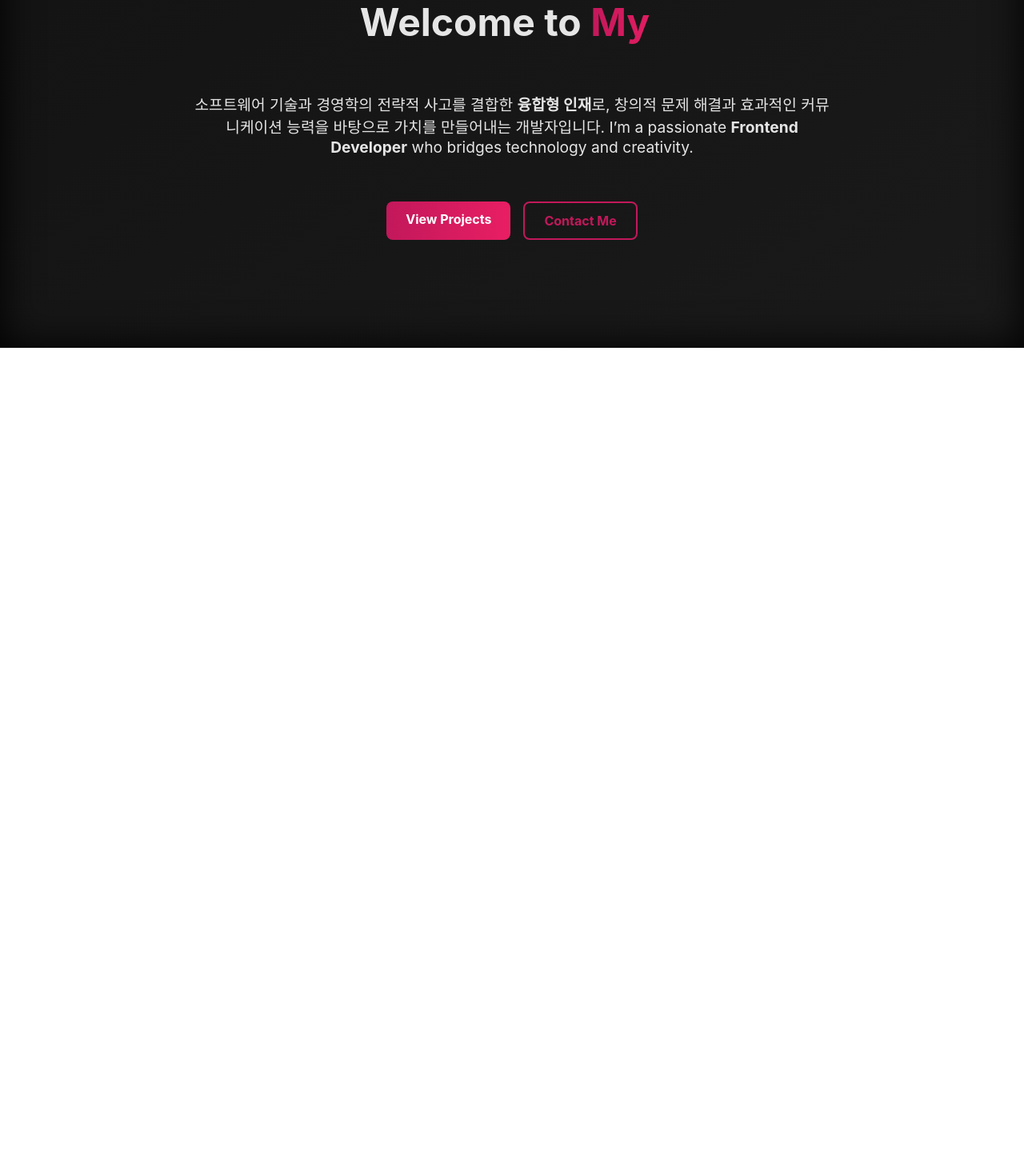
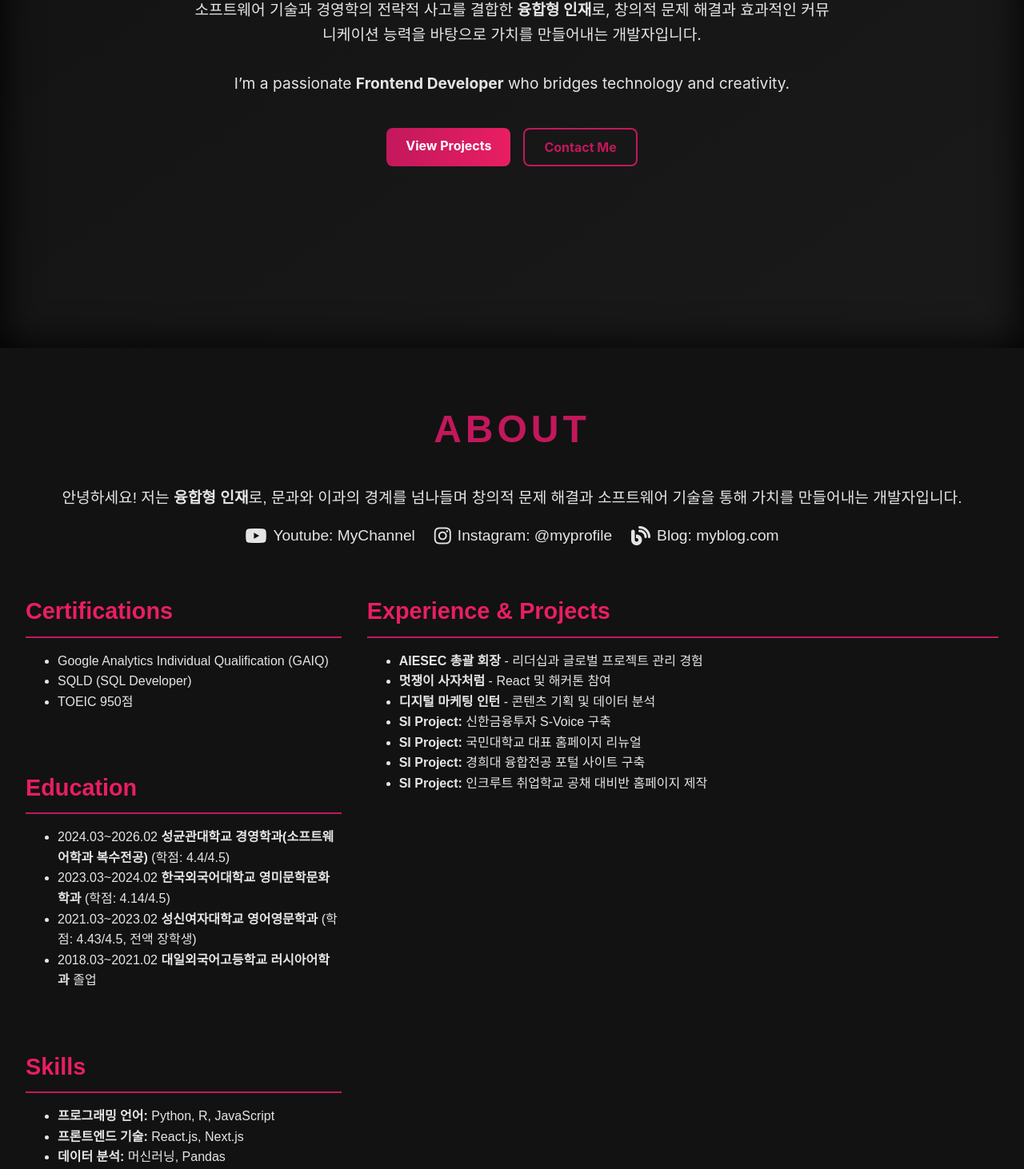
Before and after one commit to SyraYunji/My-Homepage, a React (Create React App) app: page / in a window 1280 px wide. Shown: the part 397-1859 px from the top of the page at 80% size. Before the commit the page ends 832 px from the top, so only its background shows below. Built offline with nearby package versions, Linux system fonts and the light colour scheme; the HTML template or start-up script is replaced by a standard one.

Commit message:
about도 함

```diff
--- a/src/App.js
+++ b/src/App.js
@@ -1,12 +1,14 @@
 import React from "react";
 import Navbar from "./components/Navbar";
 import Home from "./Home/Home";
+import About from "./about/About";
 
 function App() {
   return (
     <div>
       <Navbar />
       <Home />
+      <About />
     </div>
   );
 }
--- a/src/Home/Home.js
+++ b/src/Home/Home.js
@@ -35,8 +35,8 @@ const Home = () => {
         <p className={styles.subtitle}>
         소프트웨어 기술과 경영학의 전략적 사고를 결합한 <strong>융합형 인재</strong>로,
         창의적 문제 해결과 효과적인 커뮤니케이션 능력을 바탕으로
-        가치를 만들어내는 개발자입니다.
-
+        가치를 만들어내는 개발자입니다.<br />
+        <br />
         I’m a passionate <strong>Frontend Developer</strong> who bridges
         technology and creativity.
         </p>
--- a/src/Home/Home.module.css
+++ b/src/Home/Home.module.css
@@ -2,13 +2,14 @@
 .home {
     display: flex;
     justify-content: center;
-    align-items: center;
+    align-items: flex-start; /* 중앙 정렬 대신, 위쪽 정렬 */
     height: 100vh;
     background: linear-gradient(145deg, #121212, #1a1a1a); /* 다크 블랙 배경 */
     box-shadow: inset 0 0 50px #000000;
     color: #e5e5e5; /* 서브 텍스트 */
     text-align: center;
     padding: 1rem;
+    position: relative; /* 자식 요소 절대 위치 설정 가능 */
   }
 
   /* Hero 섹션 */
@@ -17,23 +18,24 @@
     display: flex;
     flex-direction: column;
     align-items: center;
-    gap: 1.5rem;
+    gap: 1rem;
+    margin-top: 50px; /* 섹션 전체를 아래로 이동 */
   }
 
   /* 프로필 이미지 */
   .profileImage {
-    width: 150px;
-    height: 150px;
-    border: 3px solid #c2185b; /* 톤다운 핑크 테두리 */
+    width: 190px;
+    height: 180px;
     box-shadow: 0 4px 8px rgba(0, 0, 0, 0.5);
-    margin-top: 40px;
+    margin-top: 50px; /* 추가 여백 */
   }
 
   /* 제목 */
   .title {
     font-size: 3rem;
     font-weight: bold;
-    margin-bottom: 1rem;
+    margin-bottom: 0.5rem;
+    margin-top: -20px; /* Welcome 텍스트를 위로 올림 */
   }
 
   .highlight {
@@ -45,8 +47,9 @@
   /* 부제목 */
   .subtitle {
     font-size: 1.2rem;
-    margin-bottom: 2rem;
+    margin-bottom: 1rem; /* 부제목 간격 조정 */
     color: #e5e5e5; /* 연한 회색 */
+    line-height: 1.6; /* 가독성 향상 */
   }
 
   /* 버튼 섹션 */
@@ -54,6 +57,7 @@
     display: flex;
     justify-content: center;
     gap: 1rem;
+    margin-top: 0.5rem; /* 버튼과 텍스트 사이 간격 조정 */
   }
 
   /* 기본 버튼 */
--- /dev/null
+++ b/src/about/About.js
@@ -0,0 +1,89 @@
+import React from "react";
+import styles from "./About.module.css";
+
+const About = () => {
+  return (
+    <div className={styles.about}>
+      {/* 헤더 */}
+      <header className={styles.header}>
+        <h1>ABOUT</h1>
+      </header>
+
+      {/* 소개 및 소셜 링크 */}
+      <section className={styles.introduction}>
+        <p>
+          안녕하세요! 저는 <strong>융합형 인재</strong>로, 문과와 이과의 경계를 넘나들며
+          창의적 문제 해결과 소프트웨어 기술을 통해 가치를 만들어내는 개발자입니다.
+        </p>
+        <div className={styles.socialLinks}>
+          <a href="https://youtube.com/" target="_blank" rel="noopener noreferrer">
+            <i className="fab fa-youtube"></i> Youtube: MyChannel
+          </a>
+          <a href="https://instagram.com/" target="_blank" rel="noopener noreferrer">
+            <i className="fab fa-instagram"></i> Instagram: @myprofile
+          </a>
+          <a href="https://myblog.com/" target="_blank" rel="noopener noreferrer">
+            <i className="fas fa-blog"></i> Blog: myblog.com
+          </a>
+        </div>
+      </section>
+
+      {/* 메인 레이아웃 */}
+      <div className={styles.layout}>
+        {/* 왼쪽 섹션 */}
+        <div className={styles.leftSection}>
+          {/* Certifications */}
+          <section className={styles.certifications}>
+            <h2>Certifications</h2>
+            <ul>
+              <li>Google Analytics Individual Qualification (GAIQ)</li>
+              <li>SQLD (SQL Developer)</li>
+              <li>TOEIC 950점</li>
+            </ul>
+          </section>
+
+          {/* Education */}
+          <section className={styles.education}>
+            <h2>Education</h2>
+            <ul>
+              <li>2024.03~2026.02 <strong>성균관대학교 경영학과(소프트웨어학과 복수전공)</strong> (학점: 4.4/4.5)</li>
+              <li>2023.03~2024.02 <strong>한국외국어대학교 영미문학문화학과</strong> (학점: 4.14/4.5)</li>
+              <li>2021.03~2023.02 <strong>성신여자대학교 영어영문학과</strong> (학점: 4.43/4.5, 전액 장학생)</li>
+              <li>2018.03~2021.02 <strong>대일외국어고등학교 러시아어학과</strong> 졸업</li>
+            </ul>
+          </section>
+
+          {/* Skills */}
+          <section className={styles.skills}>
+            <h2>Skills</h2>
+            <ul>
+              <li><strong>프로그래밍 언어:</strong> Python, R, JavaScript</li>
+              <li><strong>프론트엔드 기술:</strong> React.js, Next.js</li>
+              <li><strong>데이터 분석:</strong> 머신러닝, Pandas</li>
+              <li><strong>OA 도구:</strong> Excel, PowerPoint (상급)</li>
+            </ul>
+          </section>
+        </div>
+
+        {/* 오른쪽 섹션 */}
+        <div className={styles.rightSection}>
+          {/* Experience & Projects */}
+          <section className={styles.experience}>
+            <h2>Experience & Projects</h2>
+            <ul>
+              <li><strong>AIESEC 총괄 회장</strong> - 리더십과 글로벌 프로젝트 관리 경험</li>
+              <li><strong>멋쟁이 사자처럼</strong> - React 및 해커톤 참여</li>
+              <li><strong>디지털 마케팅 인턴</strong> - 콘텐츠 기획 및 데이터 분석</li>
+              <li><strong>SI Project:</strong> 신한금융투자 S-Voice 구축</li>
+              <li><strong>SI Project:</strong> 국민대학교 대표 홈페이지 리뉴얼</li>
+              <li><strong>SI Project:</strong> 경희대 융합전공 포털 사이트 구축</li>
+              <li><strong>SI Project:</strong> 인크루트 취업학교 공채 대비반 홈페이지 제작</li>
+            </ul>
+          </section>
+        </div>
+      </div>
+    </div>
+  );
+};
+
+export default About;
--- /dev/null
+++ b/src/about/About.module.css
@@ -0,0 +1,97 @@
+/* 전체 페이지 스타일 */
+.about {
+    padding: 2rem;
+    background-color: #121212; /* 다크 배경 */
+    color: #e5e5e5;
+    font-family: Arial, sans-serif;
+    line-height: 1.6;
+  }
+
+  /* 헤더 스타일 */
+  .header {
+    text-align: center;
+    margin-bottom: 2rem;
+  }
+
+  .header h1 {
+    font-size: 3rem;
+    color: #c2185b; /* 톤다운 핑크 */
+    letter-spacing: 5px;
+  }
+
+  /* 소개 섹션 */
+  .introduction {
+    text-align: center;
+    margin-bottom: 2rem;
+  }
+
+  .introduction p {
+    margin-bottom: 1rem;
+    font-size: 1.2rem;
+  }
+
+  /* 소셜 링크 */
+  .socialLinks {
+    display: flex;
+    justify-content: center;
+    gap: 1.5rem;
+    margin-top: 1rem;
+  }
+
+  .socialLinks a {
+    color: #e5e5e5;
+    font-size: 1.2rem;
+    text-decoration: none;
+    display: flex;
+    align-items: center;
+    gap: 0.5rem; /* 아이콘과 텍스트 간격 */
+  }
+
+  .socialLinks a i {
+    font-size: 1.5rem;
+  }
+
+  .socialLinks a:hover {
+    color: #e91e63; /* 핑크 색상 */
+  }
+
+  /* 메인 레이아웃 */
+  .layout {
+    display: flex;
+    justify-content: space-between;
+    gap: 2rem;
+  }
+
+  /* 왼쪽 섹션 */
+  .leftSection {
+    flex: 1;
+    display: flex;
+    flex-direction: column;
+    gap: 2rem;
+  }
+
+  /* 오른쪽 섹션 */
+  .rightSection {
+    flex: 2;
+  }
+
+  .rightSection h2, .leftSection h2 {
+    font-size: 1.8rem;
+    color: #e91e63;
+    border-bottom: 2px solid #c2185b;
+    padding-bottom: 0.5rem;
+    margin-bottom: 1rem;
+  }
+
+  /* 반응형 디자인 */
+  @media (max-width: 768px) {
+    .layout {
+      flex-direction: column;
+    }
+
+    .socialLinks {
+      flex-direction: column;
+      align-items: center;
+      gap: 1rem;
+    }
+  }
--- a/src/components/Navbar.js
+++ b/src/components/Navbar.js
@@ -21,7 +21,7 @@ const Navbar = () => {
         <a href="https://github.com/" target="_blank" rel="noopener noreferrer">
           <i className="fab fa-github"></i> {/* GitHub 아이콘 */}
         </a>
-        <a href="https://youtube.com/" target="_blank" rel="noopener noreferrer">
+        <a href="https://www.youtube.com/@studyesme9286/videos" target="_blank" rel="noopener noreferrer">
           <i className="fab fa-youtube"></i> {/* YouTube 아이콘 */}
         </a>
         <a href="https://yourblog.com/" target="_blank" rel="noopener noreferrer">
```
Also changed, not shown: public/Profile.jpg.
